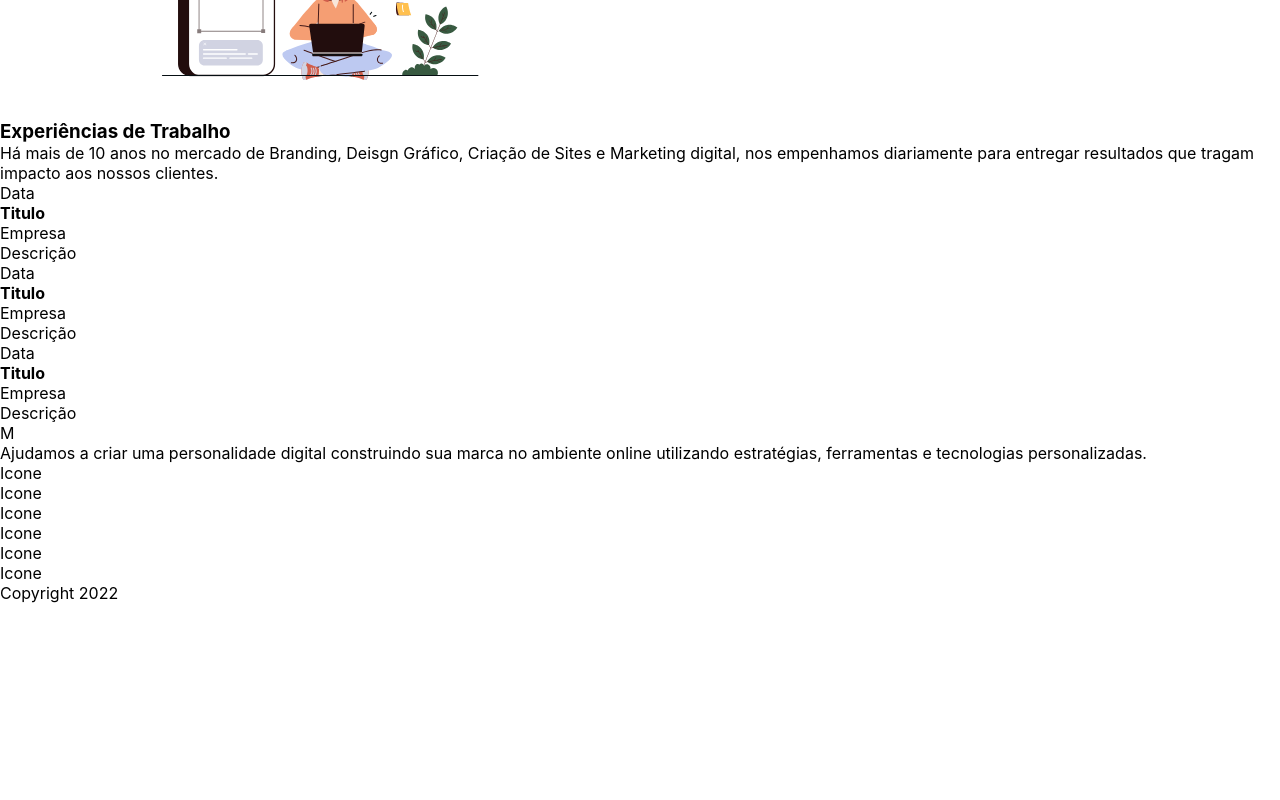
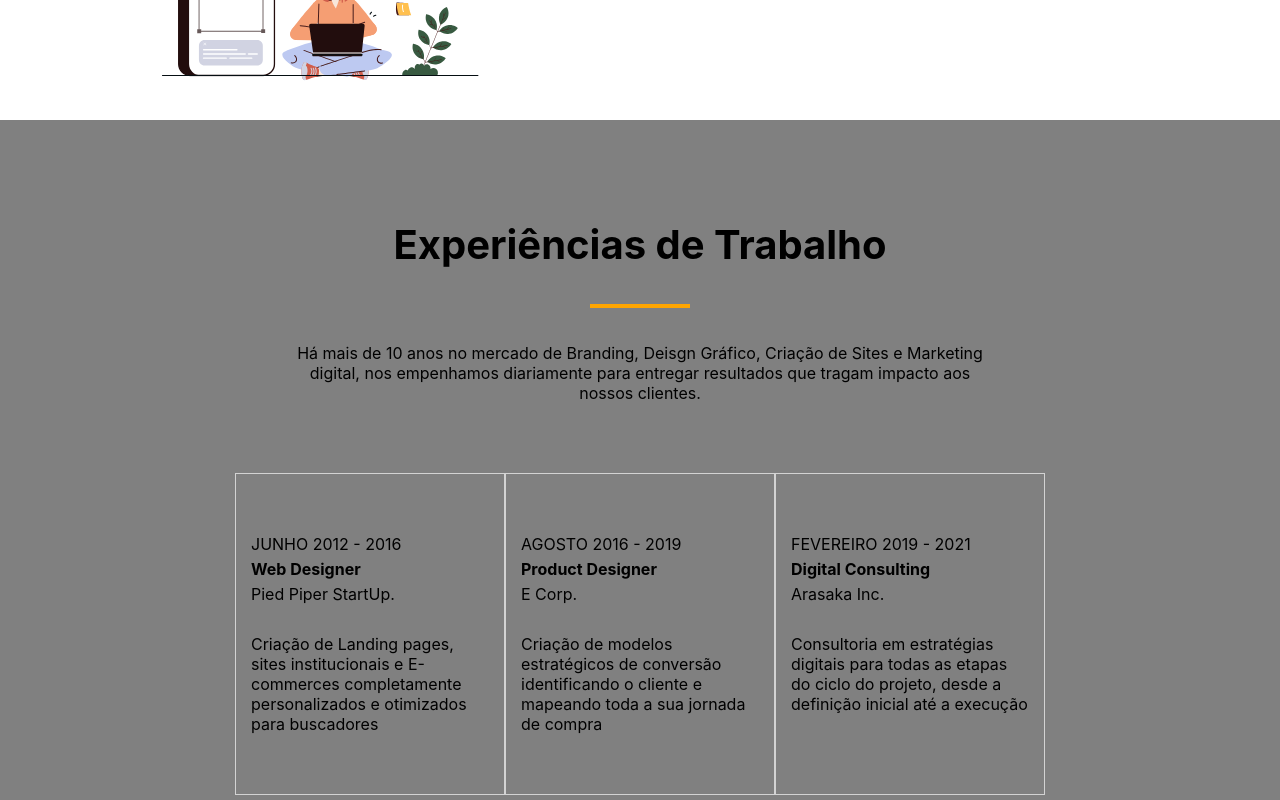
Before and after one commit to leozizz/react-agency-landing-page, a React (Create React App) app: page / in a window 1280 px wide. Shown: the part 380-1180 px from the top of the page. Before the commit the page ends 983 px from the top, so only its background shows below. Built offline with nearby package versions, Linux system fonts and the light colour scheme.

Commit message:
Componentizando seção Experiência

```diff
--- a/src/App.js
+++ b/src/App.js
@@ -2,37 +2,14 @@ import React from 'react';
 import './App.css';
 import Header from './components/header/header';
 import Banner from './components/banner/banner';
+import WorkExperience from './components/workExperience/work';
 
 function App() {
   return (
     <div className="App">
       <Header />
       <Banner />
-      <div>
-        <h3>Experiências de Trabalho</h3>
-        <p>Há mais de 10 anos no mercado de Branding, Deisgn Gráfico, Criação de Sites e Marketing digital, nos empenhamos diariamente para entregar resultados que tragam impacto aos nossos clientes.</p>
-
-        <div>
-          <p>Data</p>
-          <h4>Titulo</h4>
-          <p>Empresa</p>
-          <p>Descrição</p>
-        </div>
-
-        <div>
-          <p>Data</p>
-          <h4>Titulo</h4>
-          <p>Empresa</p>
-          <p>Descrição</p>
-        </div>
-
-        <div>
-          <p>Data</p>
-          <h4>Titulo</h4>
-          <p>Empresa</p>
-          <p>Descrição</p>
-        </div>
-      </div>
+      <WorkExperience />
 
       <footer>
         <p>M</p>
--- /dev/null
+++ b/src/components/workExperience/work.css
@@ -0,0 +1,54 @@
+.experience-container {
+    background-color: gray;
+    display: flex;
+    flex-direction: column;
+    padding: 100px;
+}
+
+.description {
+    margin: 0 auto;
+    width: 65%;
+    text-align: center;
+}
+
+.description h3 {
+    font-size: 40px;
+}
+
+.description h3::after {
+    content: "";
+    width: 100px;
+    height: 4px;
+    background: orange;
+    display: block;
+    margin: 35px auto;
+}
+
+.description p {
+    margin-bottom: 70px;
+}
+
+.card-container {
+    display: flex;
+    justify-content: center;
+}
+
+.card {
+    border: 1px solid lightgray;
+    padding: 60px 15px;
+    width: 270px;
+    transition: 0.3s;
+}
+
+.card:hover {
+    background-color: orange;
+    transition: 0.3s;
+}
+
+.card h4 {
+    margin: 5px 0;
+}
+
+.card p:last-child {
+    margin-top: 30px;
+}
--- /dev/null
+++ b/src/components/workExperience/work.js
@@ -0,0 +1,47 @@
+import React from "react";
+import './work.css'
+
+const WorkExperience = () => {
+    return (
+        <section className="experience-container">
+            <div className="description">
+                <h3>Experiências de Trabalho</h3>
+                <p>Há mais de 10 anos no mercado de Branding, Deisgn Gráfico, Criação de Sites e Marketing digital, nos empenhamos diariamente para entregar resultados que tragam impacto aos nossos clientes.</p>
+            </div>
+
+            <div className="card-container">
+                <div className="card">
+                    <p>JUNHO 2012 - 2016</p>
+                    <h4>Web Designer</h4>
+                    <p>Pied Piper StartUp.</p>
+                    <p>
+                        Criação de Landing pages, sites institucionais e E-commerces completamente personalizados e otimizados para buscadores
+
+                    </p>
+                </div>
+
+                <div className="card">
+                    <p>AGOSTO 2016 - 2019</p>
+                    <h4>Product Designer</h4>
+                    <p>E Corp.</p>
+                    <p>
+                        Criação de modelos estratégicos de conversão identificando o cliente e mapeando toda a sua jornada de compra
+
+                    </p>
+                </div>
+
+                <div className="card">
+                    <p>FEVEREIRO 2019 - 2021</p>
+                    <h4>Digital Consulting</h4>
+                    <p>Arasaka Inc.</p>
+                    <p>
+                        Consultoria em estratégias digitais para todas as etapas do ciclo do projeto, desde a definição inicial até a execução
+                    </p>
+                </div>
+            </div>
+
+        </section>
+    )
+};
+
+export default WorkExperience;
```
